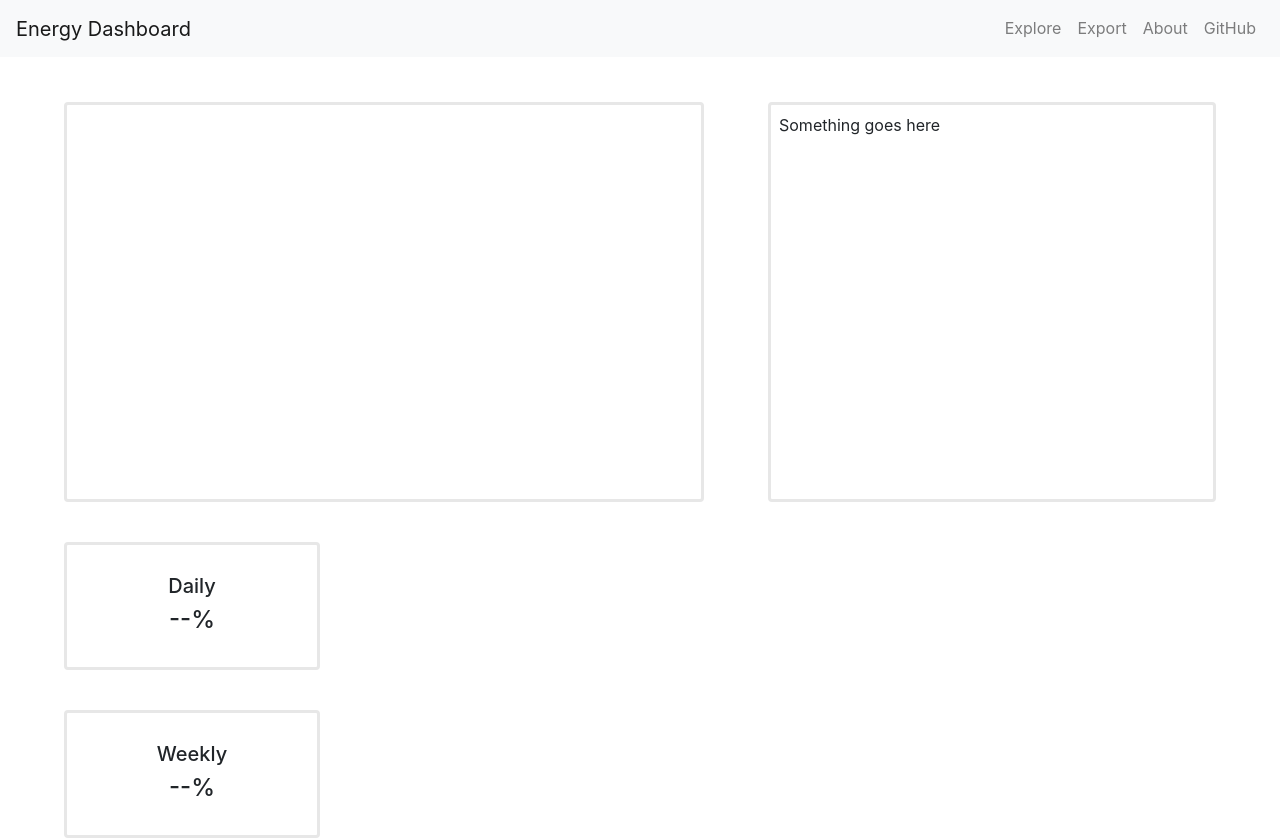
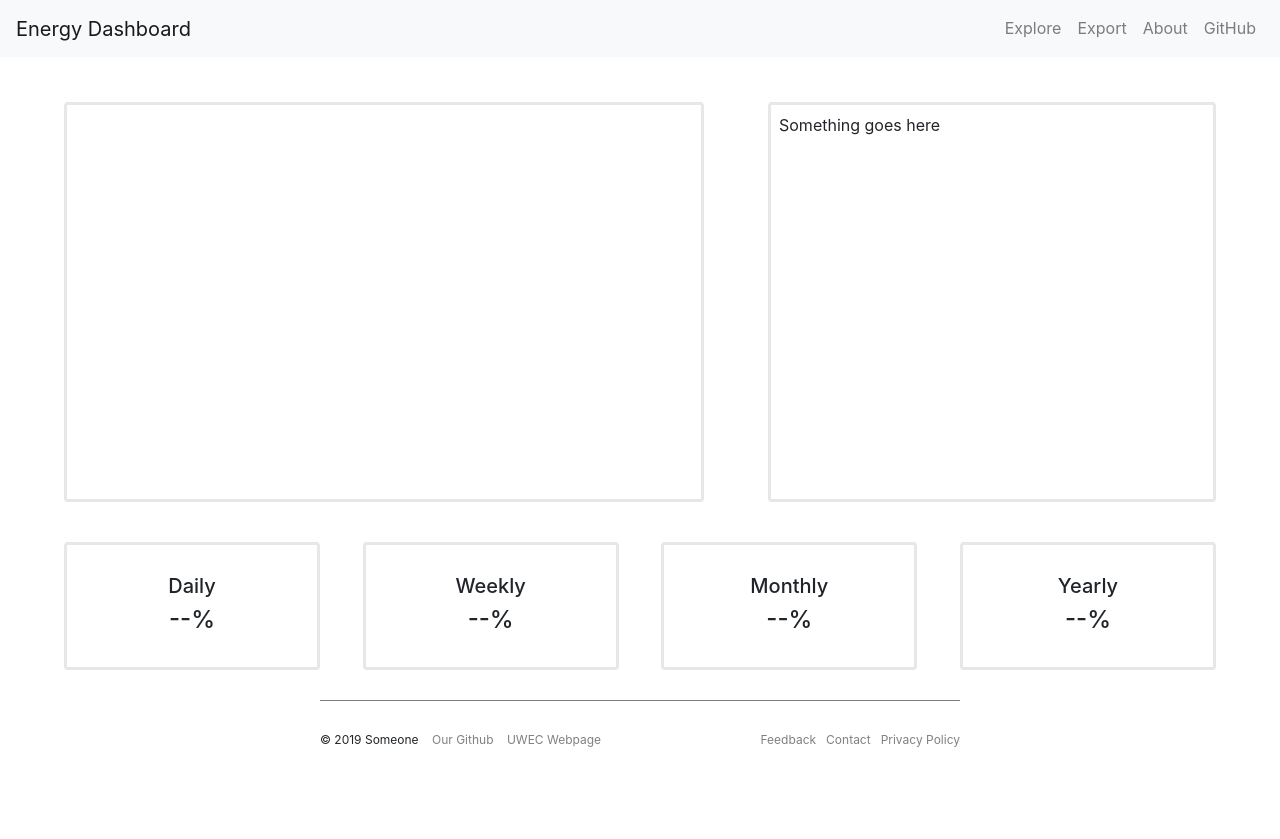
Before and after one commit to uwec-innovation-labs/energy-dashboard-frontend, a React (Create React App) app in the folder frontend/: page / in a window 1280 px wide. Shown: the top 839 px of the page. After the commit the page ends 800 px from the top, so only its background shows below. Built offline with nearby package versions, Linux system fonts and the light colour scheme; no server answers; the HTML template or start-up script is replaced by a standard one.

Commit message:
States are working and it is reactive

```diff
--- a/frontend/src/components/Home.js
+++ b/frontend/src/components/Home.js
@@ -31,7 +31,7 @@ class Home extends Component {
 
   renderStats(statCards) {
     return (
-      <div>
+      <div id="stats-container">
         {statCards.map((statCard, i) => (
         <div class="card" id="statCard" key={i}>
           <div class="card-content">
--- a/frontend/src/styles/App.scss
+++ b/frontend/src/styles/App.scss
@@ -146,6 +146,13 @@ Form {
   justify-content: space-between;
 }
 
+#stats-container {
+  width: 100%;
+  display: inherit;
+  flex-flow: row wrap;
+  justify-content: space-between;
+}
+
 .card {
   height: 10vw;
   width: 20vw;
@@ -161,6 +168,7 @@ Form {
   top: 50%;
   margin-top: -2em;
 }
+
 
 #statCard {
   align-items: center;
```
